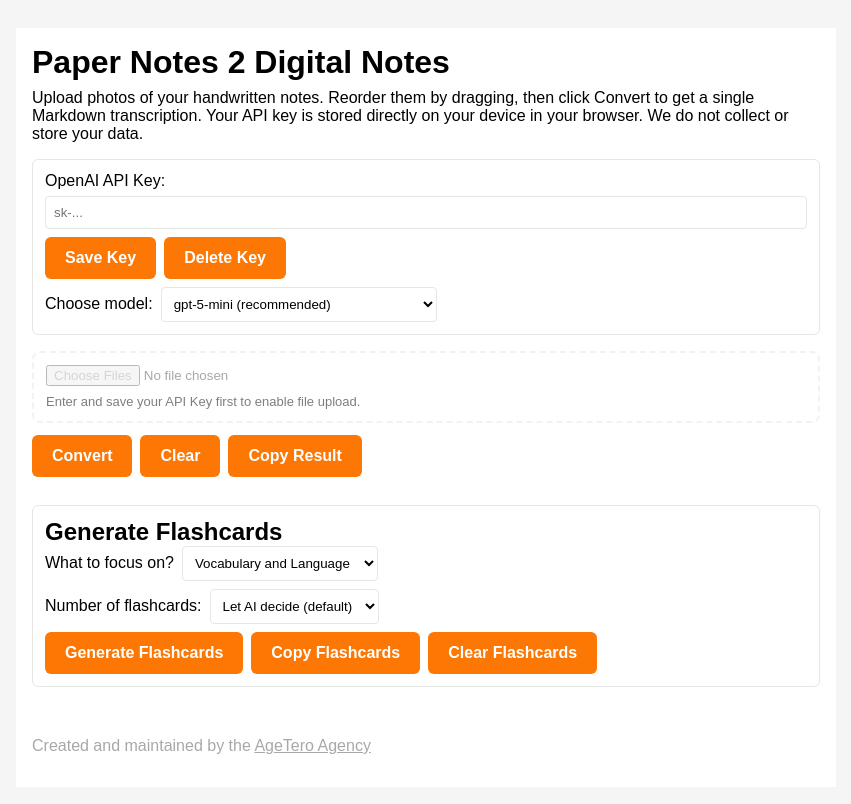
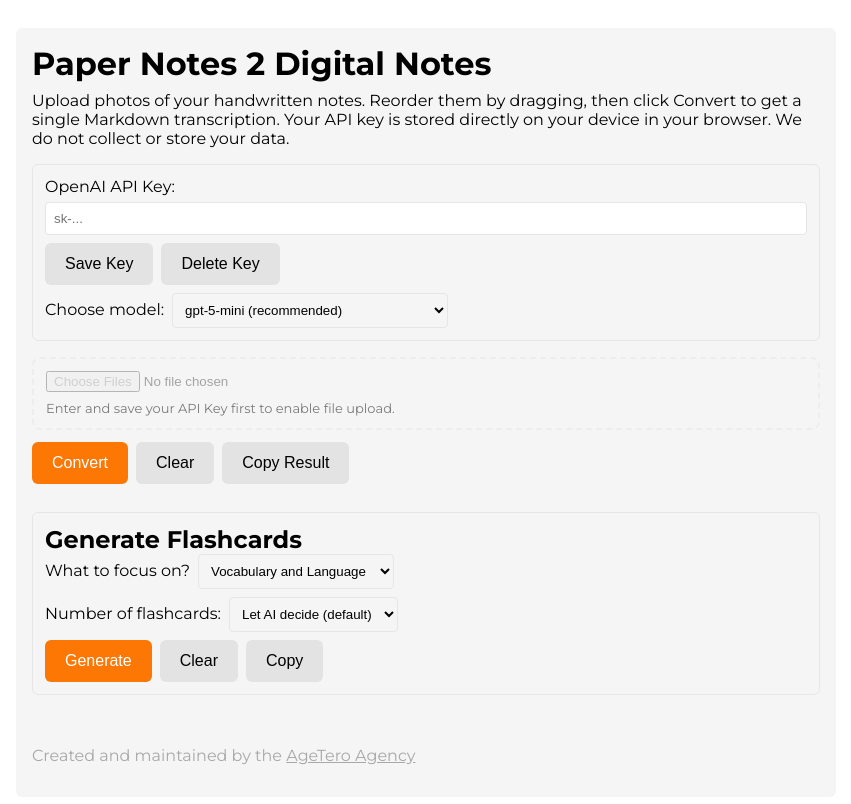
Before and after one commit to shandrodan/notes2digital, a Next.js app: page / in a window 1280 px wide. Shown: the top 804 px of the page, without its empty margins (214-1065 px from the left). Built offline with nearby package versions, Linux system fonts and the light colour scheme.

Commit message:
More AI models and design tweaks

```diff
--- a/src/app/globals.css
+++ b/src/app/globals.css
@@ -1,3 +1,4 @@
+@import url('https://fonts.googleapis.com/css2?family=Montserrat:wght@400;600;700&display=swap');
 :root {
   --background: #ffffff;
   --foreground: #171717;
@@ -19,12 +20,12 @@ body {
 body {
   color: var(--foreground);
   background: var(--background);
-  font-family: Arial, Helvetica, sans-serif;
+  font-family: 'Montserrat', sans-serif;
   -webkit-font-smoothing: antialiased;
   -moz-osx-font-smoothing: grayscale;
 }
 body {
-  background-color: #f5f5f5; /* Change this to any color or even use background-image */
+  background-color: #ffffff; /* Change this to any color or even use background-image */
 }
 
 
--- a/src/app/page.js
+++ b/src/app/page.js
@@ -173,13 +173,23 @@ async function handleCopyFlashcards() {
     border: "none",
     padding: "12px 20px",
     fontSize: 16,
-    fontWeight: 600,
+    fontWeight: 500,
+    borderRadius: 6,
+    cursor: "pointer"
+  };
+    const buttonStyle2 = {
+    background: "#e3e3e3",
+    color: "#000",
+    border: "none",
+    padding: "12px 20px",
+    fontSize: 16,
+    fontWeight: 500,
     borderRadius: 6,
     cursor: "pointer"
   };
 
   return (
-    <main style={{ maxWidth: 820, margin: "28px auto", padding: 16, background: "#fff", color: "#000" }}>
+    <main style={{ maxWidth: 820, margin: "28px auto", padding: 16, background: "#f5f5f5", color: "#000", borderRadius: 6 }}>
       <h1 style={{ marginBottom: 8 }}>Paper Notes 2 Digital Notes</h1>
       <p style={{ marginTop: 0, marginBottom: 16 }}>
         Upload photos of your handwritten notes. Reorder them by dragging, then click Convert to get a
@@ -198,8 +208,8 @@ async function handleCopyFlashcards() {
           style={{ width: "100%", marginBottom: 8, padding: 8, background: "#fff", color: "#000", border: "1px solid #e6e6e6", borderRadius: 4 }}
         />
         <div style={{ display: "flex", gap: 8, marginBottom: 8 }}>
-          <button type="button" style={buttonStyle} onClick={handleSaveKey}>Save Key</button>
-          <button type="button" style={buttonStyle} onClick={handleClearKey}>Delete Key</button>
+          <button type="button" style={buttonStyle2} onClick={handleSaveKey}>Save Key</button>
+          <button type="button" style={buttonStyle2} onClick={handleClearKey}>Delete Key</button>
         </div>
 
         {/* Model selector */}
@@ -209,12 +219,15 @@ async function handleCopyFlashcards() {
             id="modelSelect"
             value={selectedModel}
             onChange={(e) => setSelectedModel(e.target.value)}
-            style={{ padding: 8, background: "#fff", color: "#000", border: "1px solid #e6e6e6", borderRadius: 4 }}
+            style={{ padding: 8, background: "none", color: "#000", border: "1px solid #e6e6e6", borderRadius: 4 }}
           >
             <option value="gpt-5-mini">gpt-5-mini (recommended)</option>
             <option value="gpt-4o-mini">gpt-4o-mini (middle model)</option>
             <option value="gpt-5-nano">gpt-5-nano (the most cost effective)</option>
             <option value="gpt-5">gpt-5 (the most powerful and expensive)</option>
+            <option value="o3">o3 (w/ reasoning)</option>
+            <option value="o3-mini">o3-mini (w/ reasoning)</option>
+            <option value="o4-mini">o4-mini (w/ reasoning)</option>
           </select>
         </div>
       </div>
@@ -230,7 +243,6 @@ async function handleCopyFlashcards() {
           marginBottom: 12,
           opacity: savedApiKey ? 1 : 0.5,
           pointerEvents: savedApiKey ? "auto" : "none",
-          background: "#fff",
         }}
       >
         <input
@@ -305,10 +317,10 @@ async function handleCopyFlashcards() {
         <button onClick={handleSubmit} disabled={loading || !savedApiKey} style={buttonStyle}>
           {loading ? "Processing..." : "Convert"}
         </button>
-        <button onClick={() => { setFiles([]); setResult(""); setError(""); }} style={buttonStyle}>
+        <button onClick={() => { setFiles([]); setResult(""); setError(""); }} style={buttonStyle2}>
           Clear
         </button>
-        <button onClick={handleCopy} disabled={!result} style={buttonStyle}>
+        <button onClick={handleCopy} disabled={!result} style={buttonStyle2}>
           Copy Result
         </button>
       </div>
@@ -332,7 +344,7 @@ async function handleCopyFlashcards() {
             <div style={{ marginBottom: 8 }}>
               <label style={{ marginRight: 8 }}>What to focus on?</label>
               <select
-              style={{ padding: 8, background: "#fff", color: "#000", border: "1px solid #e6e6e6", borderRadius: 4 }}
+              style={{ padding: 8, background: "none", color: "#000", border: "1px solid #e6e6e6", borderRadius: 4 }}
               value={flashFocus} onChange={(e) => setFlashFocus(e.target.value)}>
                 <option value="vocabulary">Vocabulary and Language</option>
                 <option value="terminology">Terminology and Concepts</option>
@@ -343,7 +355,7 @@ async function handleCopyFlashcards() {
             <div style={{ marginBottom: 8 }}>
               <label style={{ marginRight: 8 }}>Number of flashcards:</label>
               <select
-              style={{ padding: 8, background: "#fff", color: "#000", border: "1px solid #e6e6e6", borderRadius: 4 }}
+              style={{ padding: 8, background: "none", color: "#000", border: "1px solid #e6e6e6", borderRadius: 4 }}
               value={flashAmount} onChange={(e) => setFlashAmount(e.target.value)}>
                 <option value="auto">Let AI decide (default)</option>
                 <option value="small">5</option>
@@ -358,24 +370,25 @@ async function handleCopyFlashcards() {
                 disabled={flashLoading || !savedApiKey}
                 style={buttonStyle}
               >
-                {flashLoading ? "Generating Flashcards..." : "Generate Flashcards"}
+                {flashLoading ? "Generating..." : "Generate"}
+              </button>
+
+              <button
+                onClick={handleClearFlashcards}
+                disabled={!flashcards}
+                style={buttonStyle2}
+              >
+                Clear
               </button>
 
               <button
                 onClick={handleCopyFlashcards}
                 disabled={!flashcards}
-                style={buttonStyle}
+                style={buttonStyle2}
               >
-                Copy Flashcards
+                Copy
               </button>
 
-              <button
-                onClick={handleClearFlashcards}
-                disabled={!flashcards}
-                style={buttonStyle}
-              >
-                Clear Flashcards
-              </button>
             </div>
 
             {flashcards && (
```
